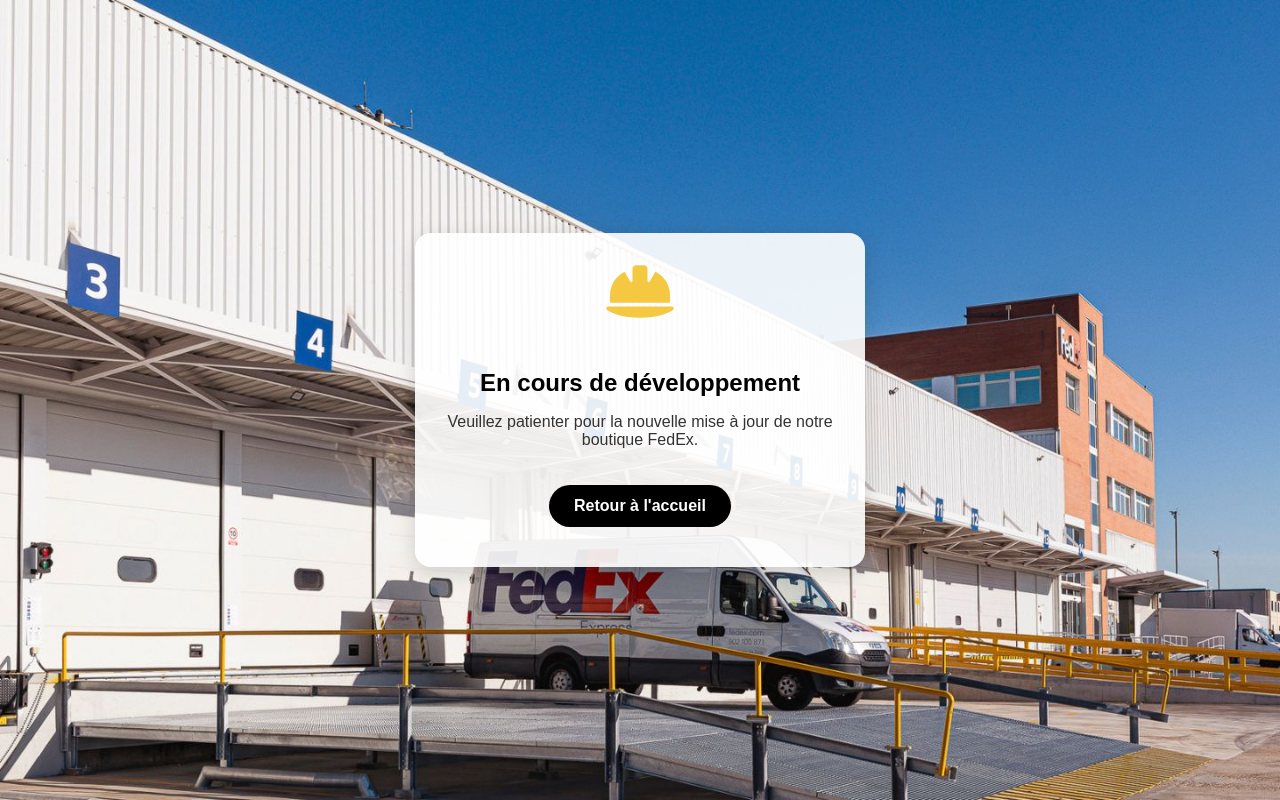
After one commit to fredogary7-rgb/Fedrex, a Flask app: page /boutique in a window 1280 px wide. The commit adds this page. Run offline with Flask 3, Linux system fonts and the light colour scheme.

```diff
--- a/app.py
+++ b/app.py
@@ -544,6 +544,9 @@
 
     return jsonify({"url": payment_link})
 
+@app.route("/boutique")
+def boutique_page():
+    return render_template("boutique.html")
 
 @app.route("/support", methods=["GET", "POST"])
 @login_required
--- /dev/null
+++ b/templates/boutique.html
@@ -0,0 +1,89 @@
+<!DOCTYPE html>
+<html lang="fr">
+<head>
+<meta charset="UTF-8">
+<meta name="viewport" content="width=device-width, initial-scale=1.0">
+<title>Boutique FedEx</title>
+<link rel="stylesheet" href="https://cdnjs.cloudflare.com/ajax/libs/font-awesome/6.5.0/css/all.min.css">
+<style>
+body, html {
+    margin: 0;
+    padding: 0;
+    height: 100%;
+    font-family: 'Poppins', sans-serif;
+}
+
+/* Arrière-plan avec image */
+body {
+    background: url('{{ url_for("static", filename="images/fed5.jpg") }}') no-repeat center center fixed;
+    background-size: cover;
+    display: flex;
+    justify-content: center;
+    align-items: center;
+}
+
+/* Boîte centrale */
+.container {
+    background: rgba(255, 255, 255, 0.9);
+    padding: 40px 25px;
+    border-radius: 16px;
+    max-width: 400px;
+    text-align: center;
+    box-shadow: 0 6px 20px rgba(0,0,0,0.15);
+}
+
+/* Icône animée */
+.container i {
+    font-size: 60px;
+    color: #f5c842;
+    margin-bottom: 20px;
+    animation: bounce 1s infinite alternate;
+}
+
+h1 {
+    font-size: 24px;
+    margin-bottom: 15px;
+    color: #000;
+}
+
+p {
+    font-size: 16px;
+    color: #333;
+}
+
+/* Animation de l'icône */
+@keyframes bounce {
+    0% { transform: translateY(0); }
+    100% { transform: translateY(-12px); }
+}
+
+/* Bouton retour (optionnel) */
+.btn-home {
+    display: inline-block;
+    margin-top: 20px;
+    padding: 12px 25px;
+    background: #000;
+    color: #fff;
+    border-radius: 30px;
+    text-decoration: none;
+    font-weight: bold;
+    transition: background 0.3s;
+}
+
+.btn-home:hover {
+    background: #f5c842;
+    color: #000;
+}
+</style>
+</head>
+<body>
+
+<div class="container">
+    <i class="fa-solid fa-hard-hat"></i>
+    <h1>En cours de développement</h1>
+    <p>Veuillez patienter pour la nouvelle mise à jour de notre boutique FedEx.</p>
+    <a href="/dashboard" class="btn-home">Retour à l'accueil</a>
+</div>
+
+</body>
+</html>
--- a/templates/dashboard.html
+++ b/templates/dashboard.html
@@ -293,7 +293,11 @@
             Service client
         </div>
 
-    </div>
+        <div class="menu-item" onclick="location.href='/boutique'">
+            <div class="icon"><i class="fa-solid fa-store"></i></div>
+            Ma boutique
+        </div>
+    </div> <!-- Fermeture manquante corrigée -->
 
     <div class="promo">
         <img src="{{ url_for('static', filename='images/fed4.jpg') }}">
```
